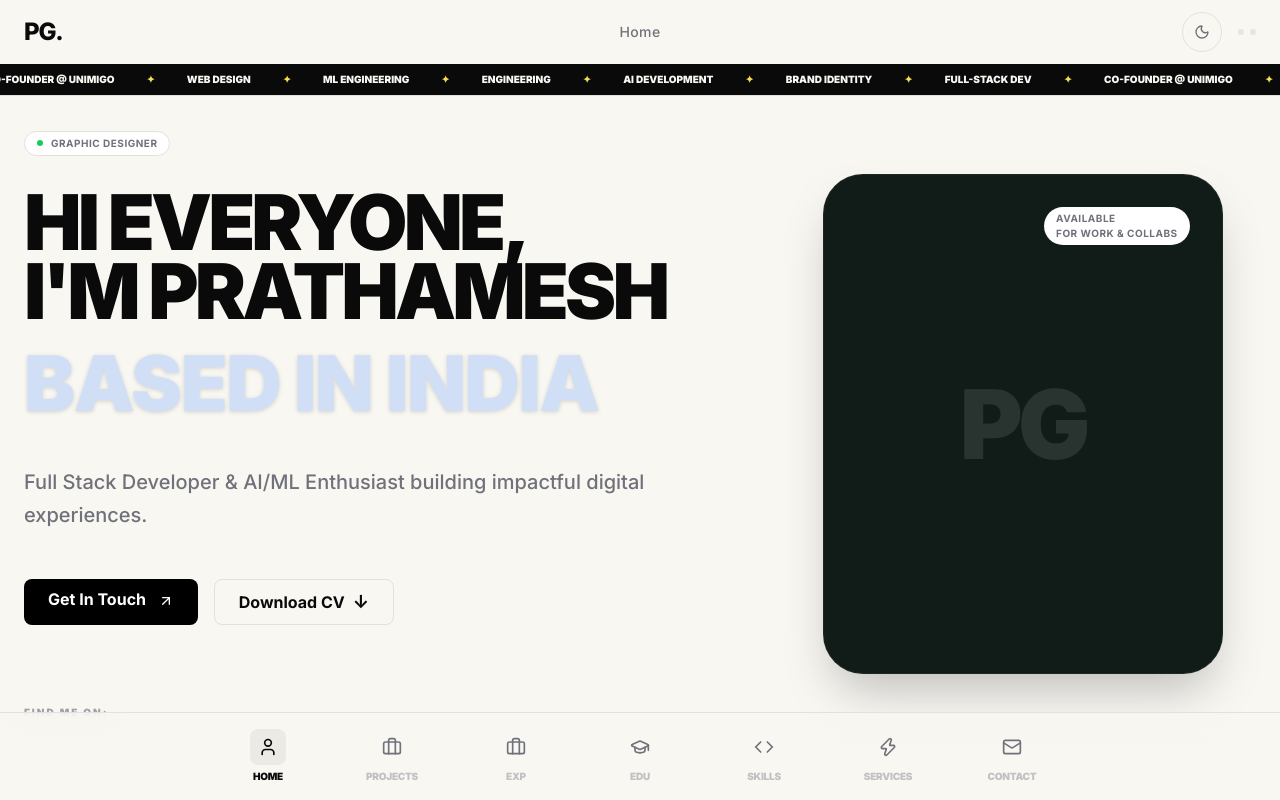
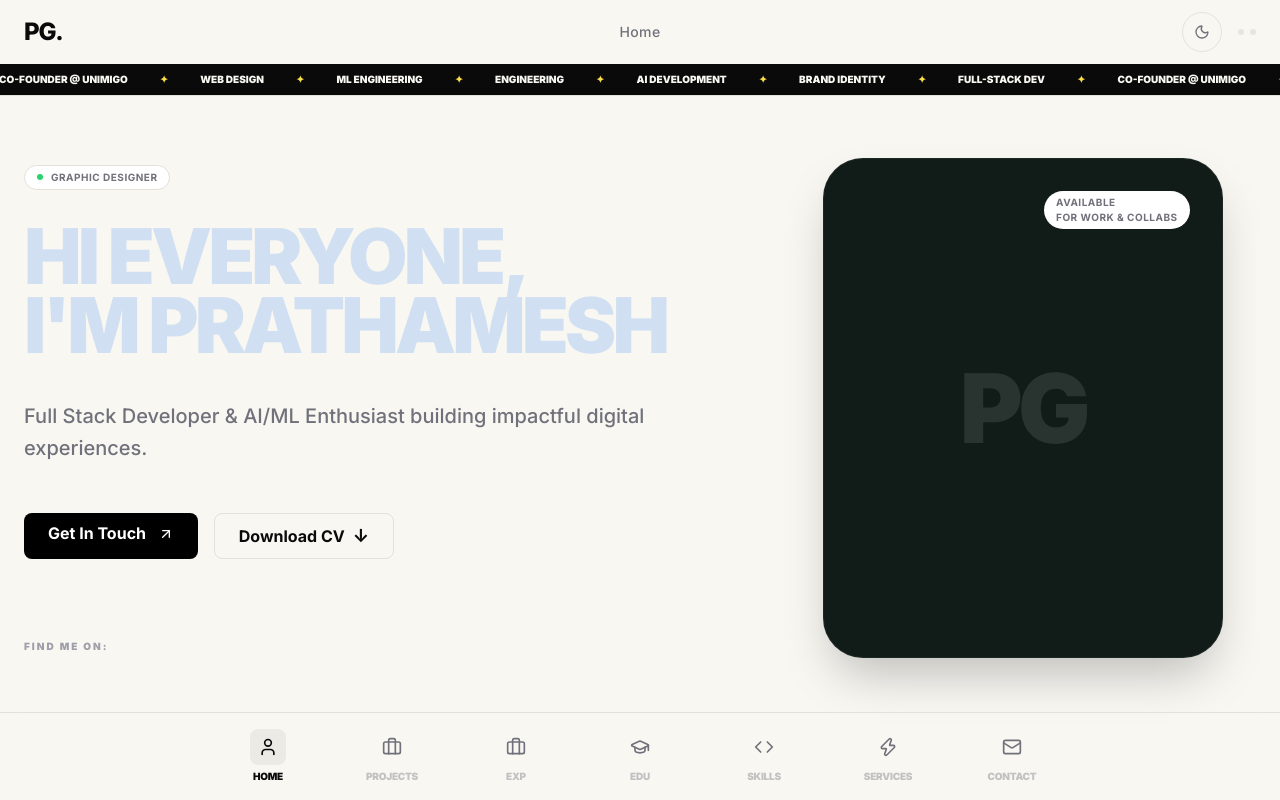
Before and after one commit to PrathameshGadewar/portfolio, a Next.js app: page / in a window 1280 px wide. Shown: the top 800 px of the page. Built offline with nearby package versions, Linux system fonts and the light colour scheme; no server answers; the database is empty; a web font is replaced by a local one.

Commit message:
style: remove location line and update hero name color

```diff
--- a/src/app/(public)/page.tsx
+++ b/src/app/(public)/page.tsx
@@ -94,11 +94,10 @@ export default function HomePage() {
            </div>
 
            <h1 className="editorial-title mb-10">
-              <span className="block text-foreground mb-4 uppercase leading-[0.9] tracking-tighter transition-all">
+              <span className="block text-[#D0DFF2] mb-4 uppercase leading-[0.9] tracking-tighter transition-all">
                 Hi everyone,<br/>
                 I'm {profile?.name || "Prathamesh"}
               </span>
-              <span className="block text-art-blue dark:text-blue-500 drop-shadow-sm">Based in India</span>
            </h1>
 
            <p className="text-xl text-zinc-500 dark:text-zinc-400 max-w-2xl mb-12 leading-relaxed font-medium">
```
